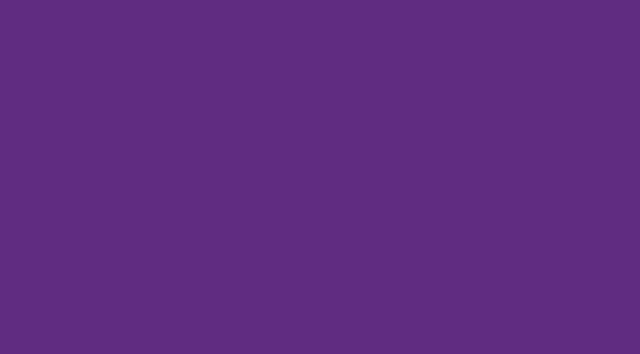
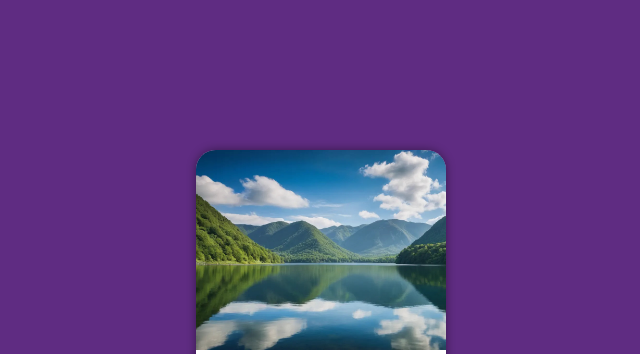
Before and after one commit to estevaomalua/login, a plain HTML site: page index.html in a window 1280 px wide. Shown: the top 354 px of the page, without its empty margins (319-959 px from the left). Drawn offline with Linux system fonts and the light colour scheme.

Commit message:
actualizei

```diff
--- a/estilos/style.css
+++ b/estilos/style.css
@@ -6,7 +6,10 @@ verde: #49a09d
 lilas: #5f2c82
 */
 *{
-    font-family: system-ui, -apple-system, BlinkMacSystemFont, 'Segoe UI', Roboto, Oxygen, Ubuntu, Cantarell, 'Open Sans', 'Helvetica Neue', sans-serif; margin: 0;padding: 0; box-sizing: border-box;
+    font-family: system-ui, -apple-system, BlinkMacSystemFont, 'Segoe UI', Roboto, Oxygen, Ubuntu, Cantarell, 'Open Sans', 'Helvetica Neue', sans-serif;
+    margin: 0;
+    padding: 0;
+    box-sizing: border-box;
 }
 html,body{
     background-color: #5f2c82;
@@ -23,7 +26,7 @@ section#login{
     position: absolute;
     top: 50%;
     left: 50%;
-    transform: translate(-50%, 50%);
+    transform: translate(-50%,-50%);
     overflow: hidden;
     box-shadow: 0px 0px 10px rgba(0, 0, 0, 0.445);
 
```
